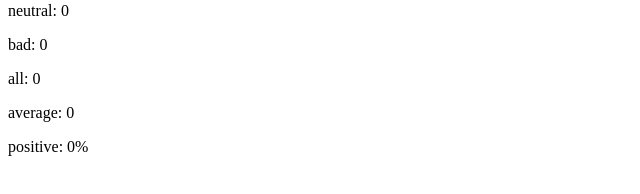
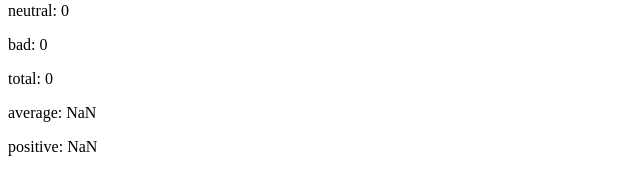
Before and after one commit to AlvaroWells/fullstack-open, a React (Vite) app in the folder part1/unicafe/: page / in a window 1280 px wide. Shown: the part 200-394 px from the top of the page, without its empty margins (0-640 px from the left). Built offline with nearby package versions, Linux system fonts and the light colour scheme.

Commit message:
commit 1.7 corregido y 1.8

```diff
--- a/part1/unicafe/src/App.jsx
+++ b/part1/unicafe/src/App.jsx
@@ -1,4 +1,12 @@
 import { useState } from 'react'
+
+
+const Statistics = (props) => {
+  return (
+    <p>{props.name}: {props.notes}</p>
+  )
+}
+
 
 const App = () => {
   // guarda los clics de cada botón en su propio estado
@@ -7,21 +15,12 @@ const App = () => {
     neutral: 0,
     bad: 0,
     total: 0,
-    average: 0,
-    positive: 0
   })
-
-
-
-
-  //1.6
   const handleClickGood = () => {
     setNotes({
       ...notes,
       good: notes.good + 1,
       total: notes.total + 1,
-      average: (notes.good - notes.bad) / notes.total,
-      positive: notes.good / notes.total
     })
   }
 
@@ -30,8 +29,6 @@ const App = () => {
       ...notes,
       neutral: notes.neutral + 1,
       total: notes.total + 1,
-      average: (notes.good - notes.bad) / notes.total,
-      positive: notes.good / notes.total
     })
   }
 
@@ -40,10 +37,12 @@ const App = () => {
       ...notes,
       bad: notes.bad + 1,
       total: notes.total + 1,
-      average: (notes.good - notes.bad) / notes.total,
-      positive: notes.good / notes.total
     })
   }
+
+  const average = (notes.good - notes.bad) / notes.total
+  const positive = notes.good / notes.total
+
 
 
   return (
@@ -55,12 +54,12 @@ const App = () => {
         <button onClick={handleClickBad}>bad</button>
       </span>
       <h2>statistics</h2>
-      <p>good: {notes.good}</p>
-      <p>neutral: {notes.neutral}</p>
-      <p>bad: {notes.bad}</p>
-      <p>all: {notes.total}</p>
-      <p>average: {notes.average}</p>
-      <p>positive: {notes.positive}%</p>
+      <Statistics name="good" notes={notes.good} />
+      <Statistics name="neutral" notes={notes.neutral} />
+      <Statistics name="bad" notes={notes.bad} />
+      <Statistics name="total" notes={notes.total} />
+      <Statistics name="average" notes={average} />
+      <Statistics name="positive" notes={positive} />
     </div>
   )
 }
```
